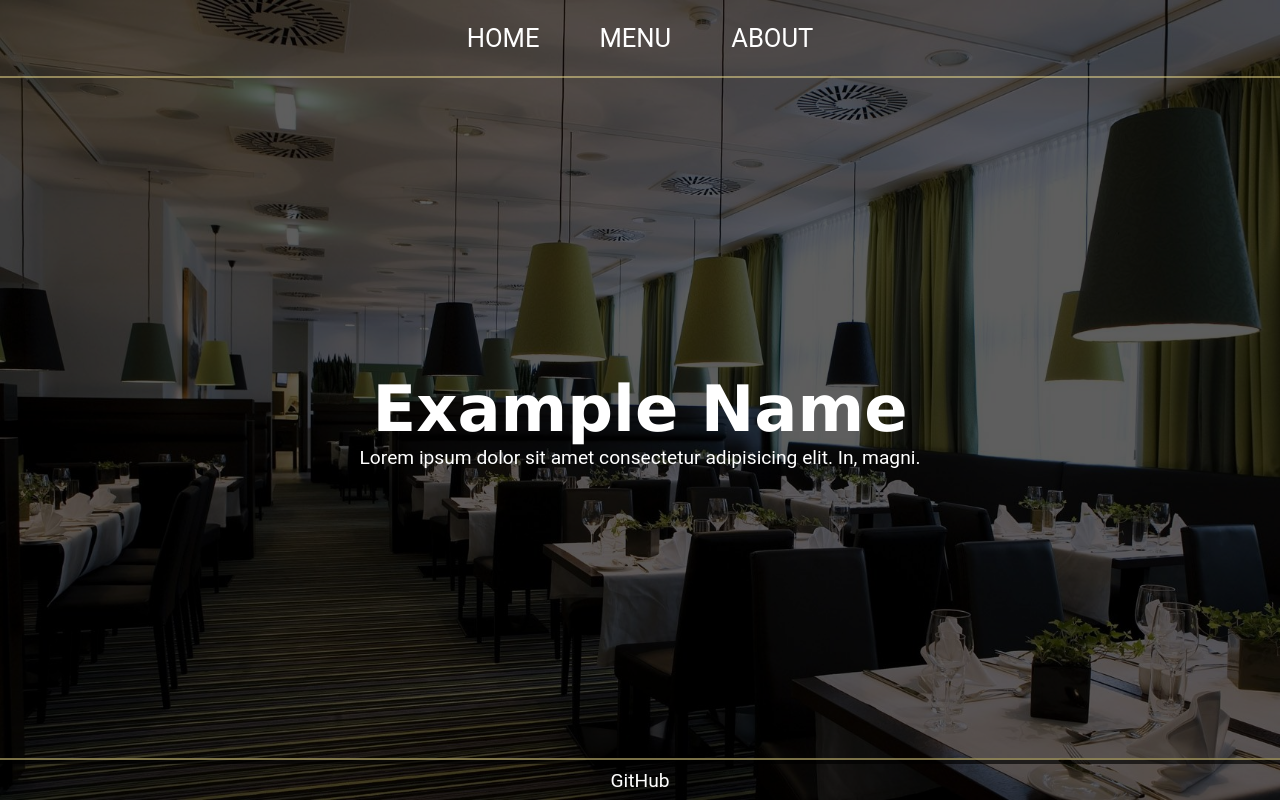
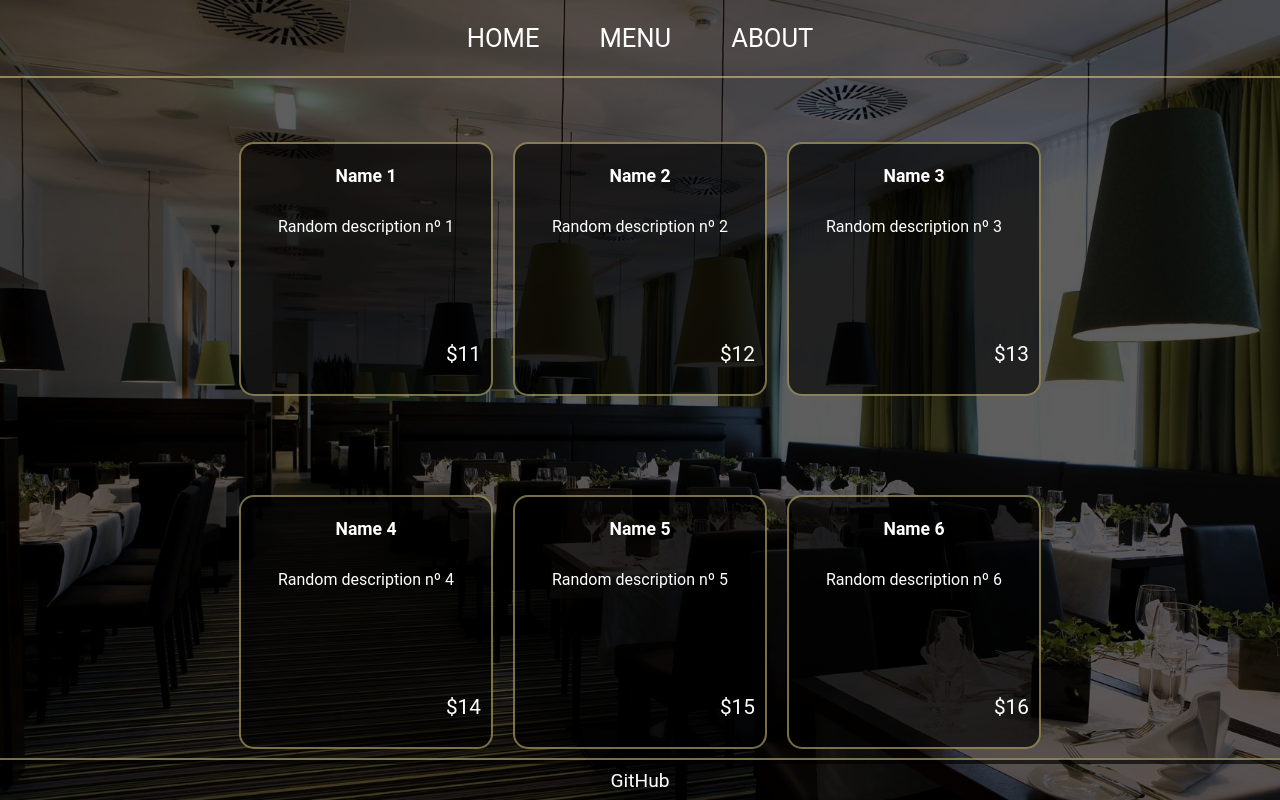
Before and after one commit to RodrigoAlv97/restaurant-page, a website built with webpack: page dist/index.html in a window 1280 px wide. Both pictures are taken after a click on the item "MENU". Built offline with nearby package versions, Linux system fonts and the light colour scheme.

Commit message:
add menu module

```diff
--- a/src/about.js
+++ b/src/about.js
@@ -1,27 +1,26 @@
-function aboutLoader (main) {
+function aboutLoader(main) {
+  const container = document.createElement("div");
+  container.setAttribute("id", "aboutContainer");
 
-    const container = document.createElement('div');
-    container.setAttribute('id' , 'aboutContainer');
+  const frame = document.createElement("div");
+  frame.setAttribute("id", "aboutFrame");
 
-    const frame = document.createElement('div');
-    frame.setAttribute('id' , 'aboutFrame');
+  const frameTitle = document.createElement("div");
+  frameTitle.setAttribute("id", "aboutTitle");
+  frameTitle.textContent = "About us";
 
-    const frameTitle = document.createElement('div');
-    frameTitle.setAttribute('id' , 'aboutTitle');
-    frameTitle.textContent = 'About us';
+  frame.appendChild(frameTitle);
 
-    frame.appendChild(frameTitle);
+  const frameContent = document.createElement("div");
+  frameContent.setAttribute("id", "aboutContent");
+  frameContent.textContent =
+    "Lorem ipsum dolor sit amet consectetur adipisicing elit. Perferendis sit laboriosam officiis praesentium, quis velit laudantium reprehenderit aspernatur distinctio, voluptates ex quisquam omnis beatae, quae rem ipsam necessitatibus? Dolorem, odit?";
 
-    const frameContent = document.createElement('div');
-    frameContent.setAttribute('id' , 'aboutContent')
-    frameContent.textContent = 'Lorem ipsum dolor sit amet consectetur adipisicing elit. Perferendis sit laboriosam officiis praesentium, quis velit laudantium reprehenderit aspernatur distinctio, voluptates ex quisquam omnis beatae, quae rem ipsam necessitatibus? Dolorem, odit?'
+  frame.appendChild(frameContent);
 
-    frame.appendChild(frameContent);
+  container.appendChild(frame);
 
-    container.appendChild(frame);
-
-    main.appendChild(container);
-
+  main.appendChild(container);
 }
 
-export {aboutLoader}
+export { aboutLoader };
--- a/src/home.js
+++ b/src/home.js
@@ -1,23 +1,21 @@
+function homeLoader(main) {
+  const container = document.createElement("div");
+  container.setAttribute("id", "homeContainer");
 
-function homeLoader(main){
+  const name = document.createElement("div");
+  name.setAttribute("id", "name");
+  name.textContent = "Example Name";
 
-    const container = document.createElement('div');
-    container.setAttribute('id' , 'homeContainer');
+  container.appendChild(name);
 
-    const name = document.createElement('div');
-    name.setAttribute('id' , 'name');
-    name.textContent = 'Example Name';
+  const subText = document.createElement("div");
+  subText.setAttribute("id", "subText");
+  subText.textContent =
+    "Lorem ipsum dolor sit amet consectetur adipisicing elit. In, magni.";
 
-    container.appendChild(name);
+  container.appendChild(subText);
 
-    const subText = document.createElement('div');
-    subText.setAttribute('id' , 'subText');
-    subText.textContent = 'Lorem ipsum dolor sit amet consectetur adipisicing elit. In, magni.';
-
-    container.appendChild(subText);
-
-    main.appendChild(container);
-
+  main.appendChild(container);
 }
 
-export {homeLoader}
+export { homeLoader };
--- a/src/index.js
+++ b/src/index.js
@@ -1,24 +1,29 @@
-import {pageLoader} from './pageLoad.js';
-import {homeLoader} from './home.js';
-import { aboutLoader } from './about.js';
-import './style.css';
+import "./style.css";
+import { pageLoader } from "./pageLoad.js";
+import { homeLoader } from "./home.js";
+import { menuLoader } from "./menu.js";
+import { aboutLoader } from "./about.js";
 
 pageLoader();
 
-
-const main = document.querySelector('#main');
-const home = document.querySelector('#home');
-const menu = document.querySelector('#menu');
-const about = document.querySelector('#about');
+const main = document.querySelector("#main");
+const home = document.querySelector("#home");
+const menu = document.querySelector("#menu");
+const about = document.querySelector("#about");
 
 homeLoader(main);
 
-home.addEventListener("click", function() {
-    main.replaceChildren();
-    homeLoader(main);
-  });
+home.addEventListener("click", function () {
+  main.replaceChildren();
+  homeLoader(main);
+});
 
-about.addEventListener("click", function() {
+menu.addEventListener("click", function () {
+  main.replaceChildren();
+  menuLoader(main);
+});
+
+about.addEventListener("click", function () {
   main.replaceChildren();
   aboutLoader(main);
 });
--- a/src/menu.js
+++ b/src/menu.js
@@ -0,0 +1,40 @@
+function menuLoader(main) {
+  let array = [1, 2, 3, 4, 5, 6];
+
+  const container = document.createElement("div");
+  container.setAttribute("id", "menuContainer");
+
+  array.forEach((element) => {
+    const cardContainer = document.createElement("div");
+    cardContainer.setAttribute("class", "cardContainer");
+
+    const card = document.createElement("div");
+    card.setAttribute("class", "card");
+
+    const cardName = document.createElement("div");
+    cardName.setAttribute("class", "cardName");
+    cardName.textContent = "Name " + element;
+
+    card.appendChild(cardName);
+
+    const cardDesc = document.createElement("div");
+    cardDesc.setAttribute("class", "cardDesc");
+    cardDesc.textContent = "Random description nº " + element;
+
+    card.appendChild(cardDesc);
+
+    const cardPrice = document.createElement("div");
+    cardPrice.setAttribute("class", "cardPrice");
+    cardPrice.textContent = "$1" + element;
+
+    card.appendChild(cardPrice);
+
+    cardContainer.appendChild(card);
+
+    container.appendChild(cardContainer);
+  });
+
+  main.appendChild(container);
+}
+
+export { menuLoader };
--- a/src/pageLoad.js
+++ b/src/pageLoad.js
@@ -1,52 +1,48 @@
-const content = document.querySelector('#content');
+const content = document.querySelector("#content");
 
-function pageLoader (){
+function pageLoader() {
+  const header = document.createElement("div");
+  header.setAttribute("id", "header");
 
-    const header = document.createElement('div')
-    header.setAttribute('id' , 'header');
-
-    const headerList = document.createElement('ul');
-    headerList.setAttribute('id' , 'headerList');
+  const headerList = document.createElement("ul");
+  headerList.setAttribute("id", "headerList");
   header.appendChild(headerList);
 
-    const home = document.createElement('li');
-    home.setAttribute('class' , 'listItem');
-    home.setAttribute('id' , 'home');
-    home.textContent = 'HOME';
+  const home = document.createElement("li");
+  home.setAttribute("class", "listItem");
+  home.setAttribute("id", "home");
+  home.textContent = "HOME";
   headerList.appendChild(home);
 
-    const menu = document.createElement('li');
-    menu.setAttribute('class' , 'listItem');
-    menu.setAttribute('id' , 'menu');
-    menu.textContent = 'MENU';
+  const menu = document.createElement("li");
+  menu.setAttribute("class", "listItem");
+  menu.setAttribute("id", "menu");
+  menu.textContent = "MENU";
   headerList.appendChild(menu);
 
-    const about = document.createElement('li');
-    about.setAttribute('class' , 'listItem');
-    about.setAttribute('id' , 'about');
-    about.textContent = 'ABOUT';
+  const about = document.createElement("li");
+  about.setAttribute("class", "listItem");
+  about.setAttribute("id", "about");
+  about.textContent = "ABOUT";
   headerList.appendChild(about);
 
   content.appendChild(header);
 
-    const main = document.createElement('div')
-    main.setAttribute('id' , 'main');
+  const main = document.createElement("div");
+  main.setAttribute("id", "main");
   content.appendChild(main);
 
-    const footer = document.createElement('div')
-    footer.setAttribute('id' , 'footer');
+  const footer = document.createElement("div");
+  footer.setAttribute("id", "footer");
 
-    const link = document.createElement('a');
-    link.setAttribute('class' , 'link');
-    link.href = 'https://github.com/RodrigoAlv97/restaurant-page';
-    link.textContent = 'GitHub';
-    link.target = '_blank';
+  const link = document.createElement("a");
+  link.setAttribute("class", "link");
+  link.href = "https://github.com/RodrigoAlv97/restaurant-page";
+  link.textContent = "GitHub";
+  link.target = "_blank";
   footer.appendChild(link);
 
   content.appendChild(footer);
-
-
-
 }
 
-export {pageLoader}
+export { pageLoader };
--- a/src/style.css
+++ b/src/style.css
@@ -1,25 +1,24 @@
-*{
+* {
   margin: 0;
   padding: 0;
-    font-family: roboto , monospace , Verdana, Geneva, Tahoma, sans-serif;
+  font-family: roboto, monospace, Verdana, Geneva, Tahoma, sans-serif;
 }
 
-
-
-#content{
+#content {
   height: 100vh;
   width: 100vw;
-    background: url('./bg.jpeg');
+  background: url("./bg.jpeg");
   background-size: cover;
   display: flex;
-    flex-direction:column;
+  flex-direction: column;
 }
 
-#main{
+#main {
   height: 95%;
 }
+
 /*--------------------Header--------------------*/
-#header{
+#header {
   height: 80px;
   border-bottom: 2px #ffec9678 solid;
   background-color: rgba(0, 0, 0, 0.633);
@@ -29,13 +28,14 @@
   color: white;
 }
 
-#headerList{
+#headerList {
   list-style: none;
   display: flex;
   flex-direction: row;
   align-items: center;
 }
-.listItem{
+
+.listItem {
   font-size: 1.6rem;
   font-weight: 400;
   margin-left: 30px;
@@ -43,16 +43,16 @@
   cursor: pointer;
 }
 
-.listItem:hover{
+.listItem:hover {
   transform: scale(1.1);
   border-bottom: #ffd930c6 solid 2px;
 }
+
 /*--------------------Header--------------------*/
-
 
 /*--------------------Home--------------------*/
 
-#homeContainer{
+#homeContainer {
   background-color: rgba(0, 0, 0, 0.633);
   height: 95%;
   display: flex;
@@ -62,24 +62,85 @@
   color: #fff;
 }
 
-#name{
+#name {
   font-size: 4rem;
   font-weight: 700;
   font-family: Verdana;
 }
 
-#subText{
+#subText {
   font-weight: 400;
   font-size: 1.2rem;
 }
 
-
 /*--------------------Home--------------------*/
 
+/*--------------------Menu--------------------*/
+
+#menuContainer {
+  background-color: rgba(0, 0, 0, 0.633);
+  height: 95%;
+  display: grid;
+  grid-template-columns: 1fr 1fr 1fr;
+  grid-template-rows: 1fr 1fr;
+  color: #fff;
+  gap: 20px;
+  padding-left: 20%;
+  padding-right: 20%;
+  justify-content: center;
+  align-items: center;
+}
+
+.cardContainer {
+  display: flex;
+  align-items: center;
+  justify-content: center;
+}
+
+.card {
+  margin-top: 50px;
+  height: 250px;
+  width: 250px;
+  background-color: rgba(0, 0, 0, 0.645);
+  display: grid;
+  grid-template-rows: 1fr 2fr 1fr;
+  border-radius: 15px;
+  border: 2px #ffec9678 solid;
+}
+
+.card:hover {
+  transform: scale(1.1);
+  border: 2px #ffec96b1 solid;
+}
+
+.cardName {
+  font-size: 1.1rem;
+  font-weight: 600;
+  display: flex;
+  justify-content: center;
+  align-items: center;
+}
+
+.cardDesc {
+  font-weight: 400;
+  padding: 10px;
+  display: flex;
+  justify-content: center;
+}
+
+.cardPrice {
+  font-size: 1.3rem;
+  display: flex;
+  justify-content: end;
+  align-items: baseline;
+  padding: 10px;
+}
+
+/*--------------------Menu--------------------*/
 
 /*--------------------About--------------------*/
 
-#aboutContainer{
+#aboutContainer {
   background-color: rgba(0, 0, 0, 0.633);
   height: 95%;
   display: flex;
@@ -89,7 +150,7 @@
   color: #fff;
 }
 
-#aboutFrame{
+#aboutFrame {
   height: 360px;
   width: 300px;
   background-color: rgba(0, 0, 0, 0.645);
@@ -100,12 +161,13 @@
   align-items: center;
 }
 
-#aboutTitle{
+#aboutTitle {
   font-size: 3.3rem;
   font-weight: 600;
   border-bottom: 2px #ffec9678 solid;
 }
-#aboutContent{
+
+#aboutContent {
   font-size: 1.2rem;
   padding-top: 40px;
   color: rgb(218, 218, 218);
@@ -113,14 +175,13 @@
 
 /*--------------------About--------------------*/
 
-
 /*--------------------Footer--------------------*/
-#footer{
+#footer {
   height: 5%;
   border-top: 2px #ffec9678 solid;
   background-color: rgba(0, 0, 0, 0.633);
   position: fixed;
-    bottom:0;
+  bottom: 0;
   width: 100%;
   position: fixed;
   display: flex;
@@ -128,7 +189,6 @@
   align-items: center;
   font-weight: 400;
   font-size: 1.2rem;
-
 }
 
 .link {
@@ -140,4 +200,5 @@
   cursor: pointer;
   border-bottom: #ffd930c6 solid 2px;
 }
+
 /*--------------------Footer--------------------*/
```
Also changed, not shown: dist/index.html, dist/main.js. Lines whose indentation alone changed are shown as unchanged.
